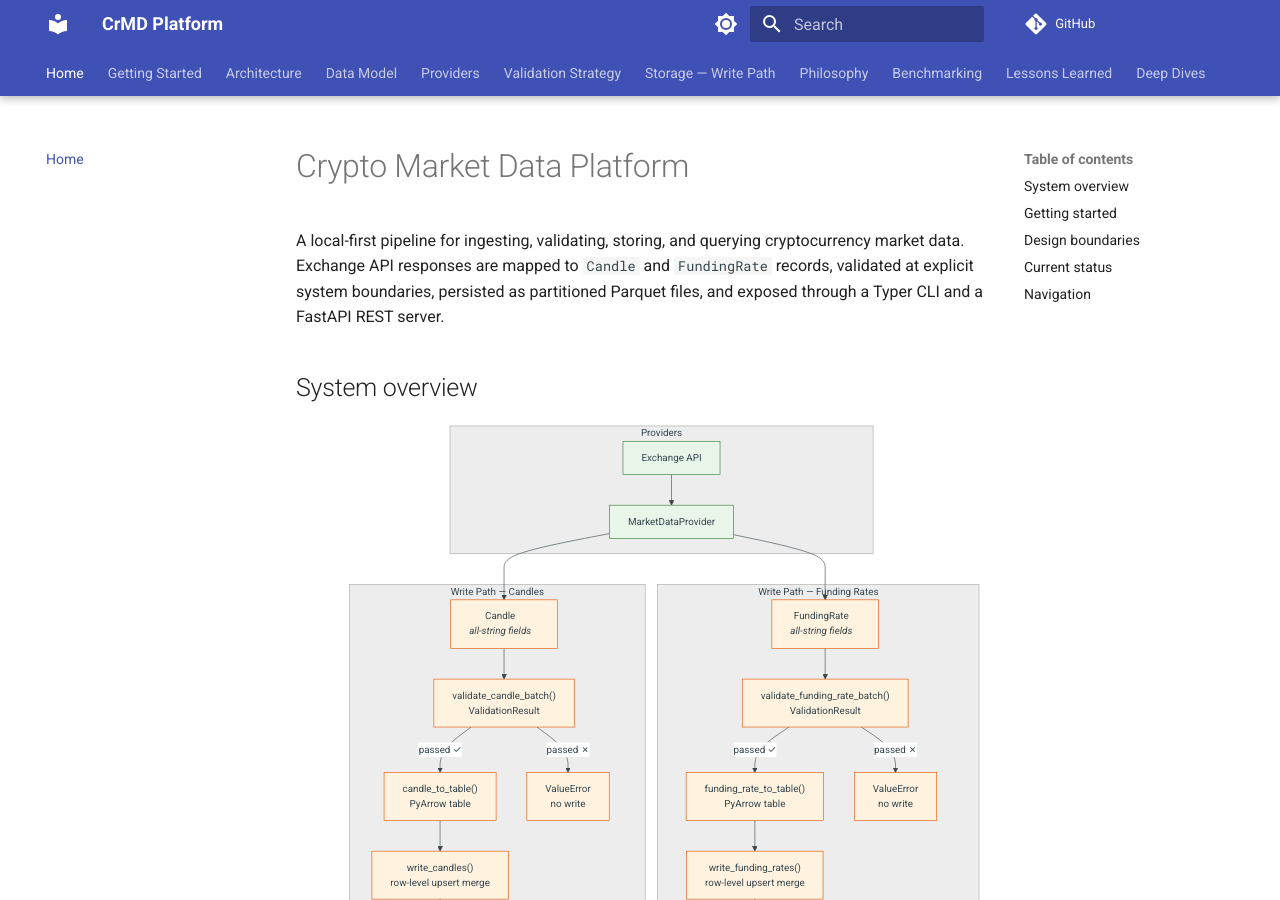
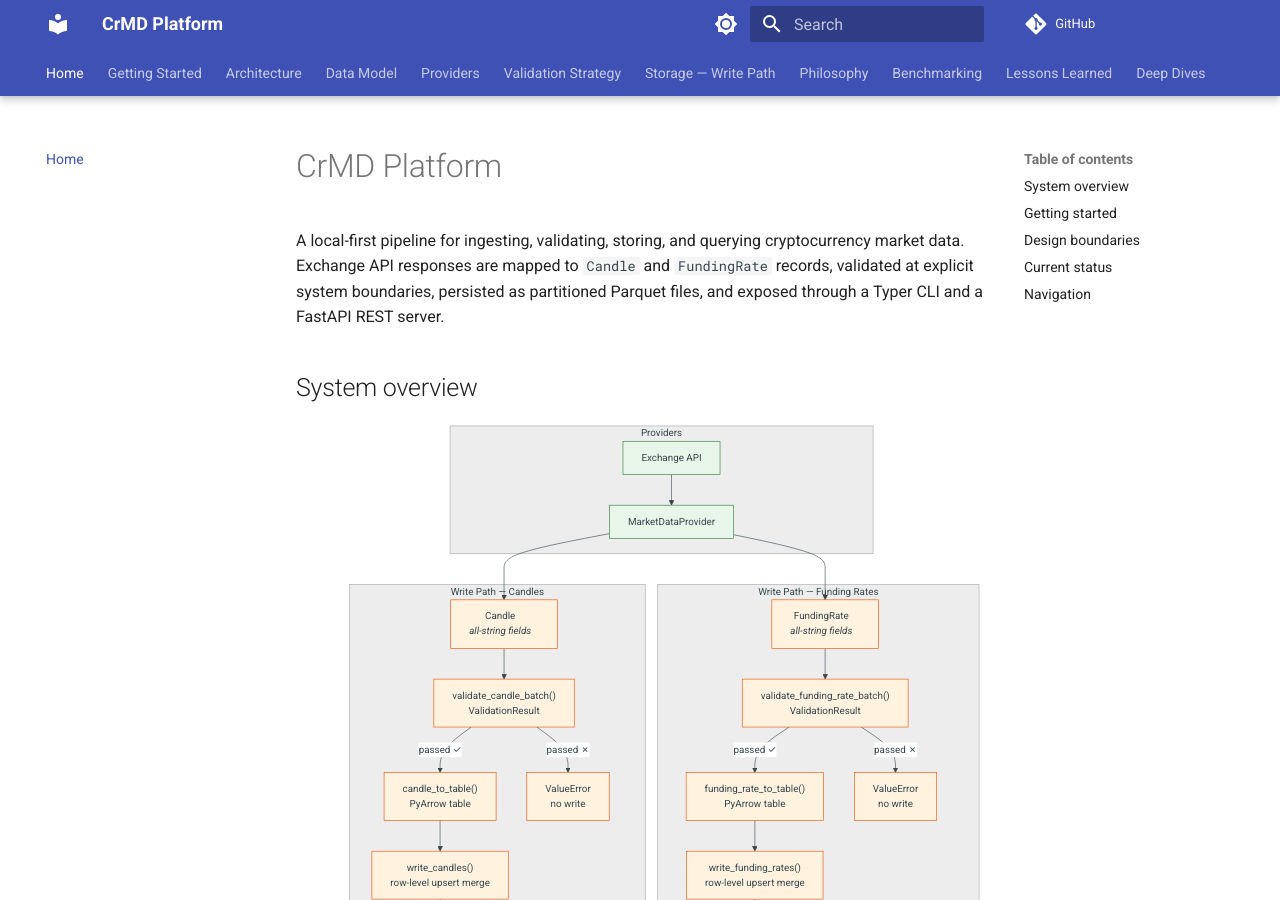
Before and after one commit to bigmikecreates/crypto-market-data-platform, an MkDocs documentation site: the page built from docs/index.md, in a window 1280 px wide and 900 px high. Built offline with MkDocs 1.6.1 and Material for MkDocs 9.7.7, drawn with Linux system fonts in a browser that asks for light colours; comment, search, counter and statistics services are not loaded.

Commit message:
docs: rename to CrMD Platform in README and index.md

```diff
--- a/docs/index.md
+++ b/docs/index.md
@@ -1,4 +1,4 @@
-# Crypto Market Data Platform
+# CrMD Platform
 
 A local-first pipeline for ingesting, validating, storing, and querying cryptocurrency market data. Exchange API responses are mapped to `Candle` and `FundingRate` records, validated at explicit system boundaries, persisted as partitioned Parquet files, and exposed through a Typer CLI and a FastAPI REST server.
 
```
Also changed, not shown: README.md (+1 -1 lines).
